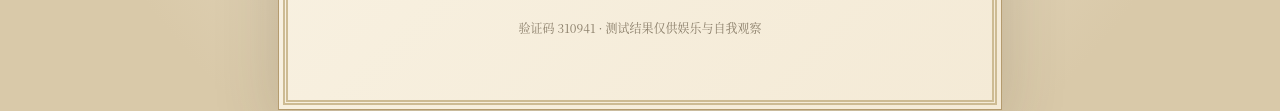
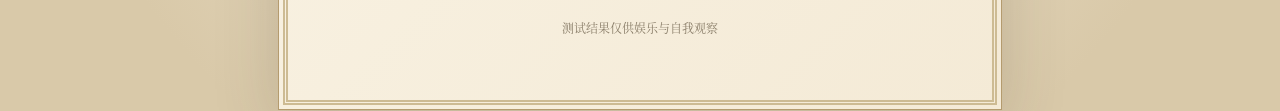
Before and after one commit to rachelrf0905-glitch/zhifou-life-quiz, a plain HTML site: page index.html in a window 1280 px wide. Shown: the part 846-957 px from the top of the page. Drawn offline with Linux system fonts and the light colour scheme.

Commit message:
Remove displayed access code from intro

```diff
--- a/index.html
+++ b/index.html
@@ -30,7 +30,7 @@ const people=[
 {n:"张大娘子",m:"傲骨不折，直面风雨",traits:["自尊独立","敢于担当","不惧冲突"],style:"你珍视尊严与自主，遇到不公不愿退让。你能在压力中站稳立场，也愿意为自己的决定负责。",advice:"坚守底线时不必独自硬扛，接受可靠的支持并不意味着示弱。"}
 ];
 let app=document.getElementById("app"),page=-1,answers=[],verified=false;
-function intro(){app.innerHTML='<div class="seal">知<br>否</div><div class="eyebrow">一卷人生 · 十番抉择</div><h1 class="title">知否人生局</h1><hr class="rule"><div class="intro-art" role="img" aria-label="古风庭院"></div><p class="copy">若生于盛家深宅，面对亲情、情义与命运<br>你会如何落子？<br>十道抉择之后，照见你的处世之道。</p><div class="gate"><label for="code">入 局 凭 信</label><input id="code" inputmode="numeric" maxlength="6" placeholder="请输入六位验证码"><div class="error" id="err"></div><button class="btn" onclick="start()">验信 · 开卷</button></div><p class="small">验证码 310941 · 测试结果仅供娱乐与自我观察</p>'}
+function intro(){app.innerHTML='<div class="seal">知<br>否</div><div class="eyebrow">一卷人生 · 十番抉择</div><h1 class="title">知否人生局</h1><hr class="rule"><div class="intro-art" role="img" aria-label="古风庭院"></div><p class="copy">若生于盛家深宅，面对亲情、情义与命运<br>你会如何落子？<br>十道抉择之后，照见你的处世之道。</p><div class="gate"><label for="code">入 局 凭 信</label><input id="code" inputmode="numeric" maxlength="6" placeholder="请输入六位验证码"><div class="error" id="err"></div><button class="btn" onclick="start()">验信 · 开卷</button></div><p class="small">测试结果仅供娱乐与自我观察</p>'}
 function start(){if(document.getElementById("code").value.trim()!==code){document.getElementById("err").textContent="验证码不符，请核对后再试。";return}verified=true;page=0;draw()}
 function draw(){const q=questions[page];app.innerHTML='<div class="topline"><span>浮生命书</span><span>第 '+(page+1)+' / 10 题</span></div><div class="progress"><i style="width:'+((page+1)*10)+'%"></i></div><div class="chapter">盛家纪事 · '+["初入府门","家宅风波","心意与抉择","命运落子"][Math.min(3,Math.floor(page/3))]+'</div><h2 class="question">'+q[0]+'</h2><p class="scene">'+q[1]+'</p><div class="choices">'+q[2].map((x,i)=>'<button class="choice" onclick="answer('+i+')"><b>'+["甲","乙","丙","丁"][i]+' ·</b>'+x+'</button>').join("")+'</div>'+(page?'<button class="back" onclick="page--;draw()">← 返回上一题</button>':"")}
 function answer(i){answers[page]=i;if(page<9){page++;draw()}else result()}
```
